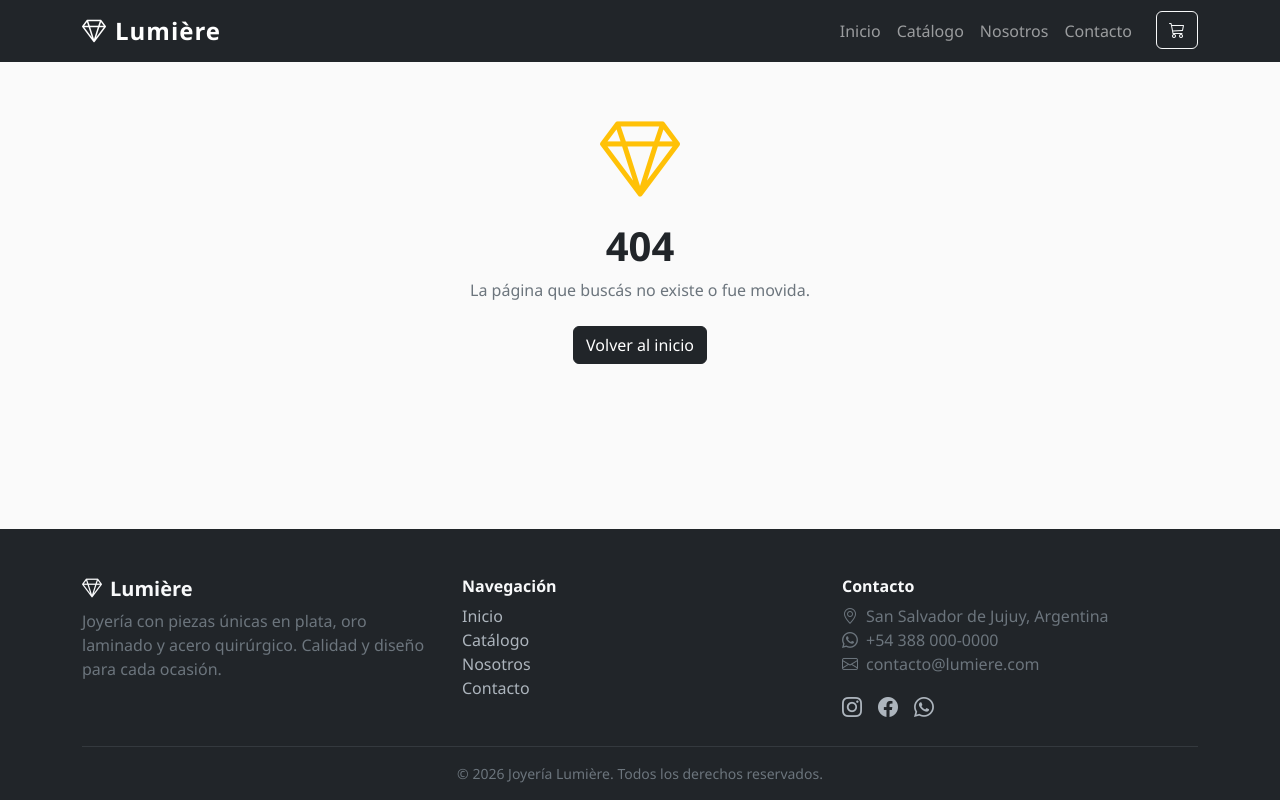
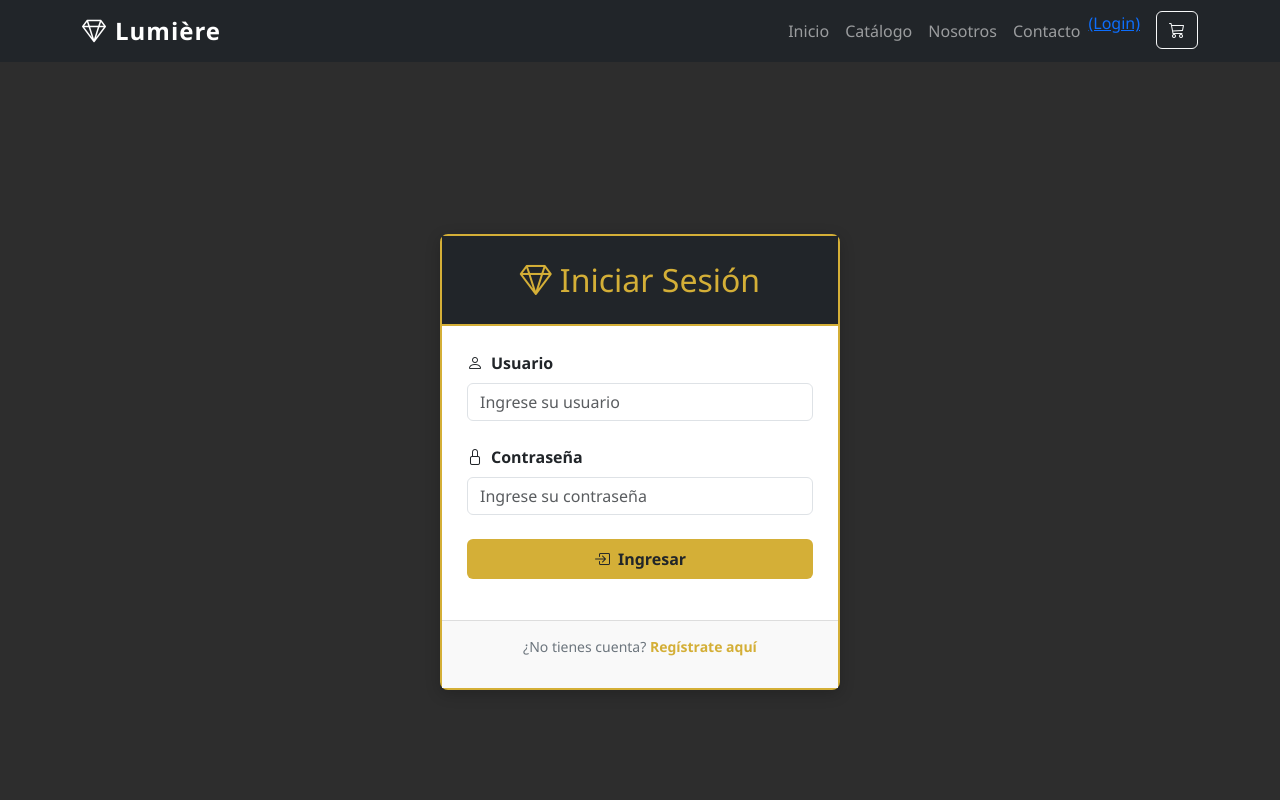
Before and after one commit to Chris213-boop/proyfrontendgrupo12, an Angular app: page /login in a window 1280 px wide. Shown: the top 800 px of the page. Built offline with nearby package versions, Linux system fonts and the light colour scheme.

Commit message:
Agrego login

```diff
--- a/src/app/app.routes.ts
+++ b/src/app/app.routes.ts
@@ -8,6 +8,7 @@ import { Contacto } from './pages/contacto/contacto';
 import { Carrito } from './pages/carrito/carrito';
 import { Checkout } from './pages/checkout/checkout';
 import { NotFound } from './pages/not-found/not-found';
+import { LoginForm } from './components/login-form/login-form';
 
 export const routes: Routes = [
   { path: '', component: Home, title: 'Joyería Lumière | Inicio' },
@@ -18,5 +19,7 @@ export const routes: Routes = [
   { path: 'contacto', component: Contacto, title: 'Joyería Lumière | Contacto' },
   { path: 'carrito', component: Carrito, title: 'Joyería Lumière | Carrito' },
   { path: 'checkout', component: Checkout, title: 'Joyería Lumière | Checkout' },
+  { path: 'login', component: LoginForm},
   { path: '**', component: NotFound, title: 'Página no encontrada' }
+
 ];
--- /dev/null
+++ b/src/app/components/login-form/login-form.css
@@ -0,0 +1,56 @@
+.login-container {
+  min-height: 100vh;
+  display: flex;
+  align-items: center;
+  justify-content: center;
+  background-color: #2d2d2d;
+  padding: 20px;
+}
+
+.login-card {
+  width: 100%;
+  max-width: 400px;
+  background: #fff;
+  border-radius: 8px;
+  box-shadow: 0 4px 15px rgba(0, 0, 0, 0.2);
+  border: 2px solid #d4af37;
+}
+
+.login-header {
+  background-color: #212529;
+  padding: 25px 20px;
+  text-align: center;
+  border-bottom: 2px solid #d4af37;
+}
+
+.login-header h2 {
+  color: #d4af37;
+  margin: 0;
+}
+
+.login-form {
+  padding: 25px;
+}
+
+.btn-login {
+  background-color: #d4af37;
+  color: #212529;
+  border: none;
+}
+
+.btn-login:hover {
+  background-color: #c9a227;
+  color: #212529;
+}
+
+.login-footer {
+  padding: 15px 25px;
+  background-color: #f9f9f9;
+  border-top: 1px solid #ddd;
+  text-align: center;
+}
+
+.login-footer a {
+  color: #d4af37;
+  font-weight: 600;
+}
--- /dev/null
+++ b/src/app/components/login-form/login-form.html
@@ -0,0 +1,38 @@
+<div class="login-container">
+    <div class="login-card">
+        <div class="login-header">
+            <h2 class="text-center">
+                <i class="bi bi-gem me-2"></i>Iniciar Sesión
+            </h2>
+        </div>
+        <form name="form" class="login-form">
+            <div class="form-group mb-4">
+                <label for="username" class="form-label fw-bold">
+                    <i class="bi bi-person me-2"></i>Usuario
+                </label>
+                <input type="text" class="form-control" id="username" name="username" [(ngModel)]="userform.username"
+                    placeholder="Ingrese su usuario" required />
+            </div>
+            <div class="form-group mb-4">
+                <label for="password" class="form-label fw-bold">
+                    <i class="bi bi-lock me-2"></i>Contraseña
+                </label>
+                <input type="password" class="form-control" id="password" name="password"
+                    [(ngModel)]="userform.password" placeholder="Ingrese su contraseña" required />
+            </div>
+            @if (msglogin) {
+            <div class="alert alert-danger alert-dismissible fade show mb-4" role="alert">
+                <i class="bi bi-exclamation-circle me-2"></i>
+                <strong>Error:</strong> {{ msglogin }}
+                <button type="button" class="btn-close" (click)="msglogin = ''" aria-label="Close"></button>
+            </div>
+            }
+            <button type="button" class="btn btn-login w-100 fw-bold py-2 mb-3" (click)="login()">
+                <i class="bi bi-box-arrow-in-right me-2"></i>Ingresar
+            </button>
+        </form>
+        <div class="login-footer text-center text-secondary small">
+            <p>¿No tienes cuenta? <a href="#" class="text-decoration-none">Regístrate aquí</a></p>
+        </div>
+    </div>
+</div>
--- /dev/null
+++ b/src/app/components/login-form/login-form.ts
@@ -0,0 +1,48 @@
+import { Component } from '@angular/core';
+import { ActivatedRoute, Router } from '@angular/router';
+import { Usuario } from '../../models/usuario';
+import { LoginApi } from '../../services/login-api';
+import { CommonModule } from '@angular/common';
+import { FormsModule } from '@angular/forms';
+@Component({
+  selector: 'app-login-form',
+  imports: [CommonModule, FormsModule],
+  templateUrl: './login-form.html',
+  styleUrl: './login-form.css',
+})
+export class LoginForm {
+  userform: Usuario = new Usuario(); //usuario mapeado al formulario
+  returnUrl!: string;
+  msglogin!: string; // mensaje que indica si no paso el loguin
+  constructor(
+    private route: ActivatedRoute,
+    private router: Router,
+    private loginApi: LoginApi) {
+  }
+  ngOnInit() {
+    this.returnUrl = this.route.snapshot.queryParams['returnUrl'] || '/';
+  }
+  login() {
+    this.loginApi.login(this.userform.username, this.userform.password)
+      .subscribe(
+        (result) => {
+          var user = result;
+          if (user.status == 1) {
+            //guardamos el user en cookies en el cliente
+            sessionStorage.setItem("user", user.username);
+            sessionStorage.setItem("userid", user.userid);
+            sessionStorage.setItem("perfil", user.perfil);
+            //redirigimos a home o a pagina que llamo
+            this.router.navigateByUrl(this.returnUrl);
+          } else {
+            //usuario no encontrado muestro mensaje en la vista
+            this.msglogin = "Credenciales incorrectas..";
+          }
+        },
+        error => {
+          alert("Error de conexion");
+          console.log("error en conexion");
+          //console.log(error);
+        });
+  }
+}
--- a/src/app/components/navbar/navbar.html
+++ b/src/app/components/navbar/navbar.html
@@ -10,7 +10,8 @@
     <div class="collapse navbar-collapse" id="navbarMenu">
       <ul class="navbar-nav ms-auto mb-2 mb-lg-0 text-center">
         <li class="nav-item">
-          <a class="nav-link" routerLink="/" routerLinkActive="active" [routerLinkActiveOptions]="{exact: true}">Inicio</a>
+          <a class="nav-link" routerLink="/" routerLinkActive="active"
+            [routerLinkActiveOptions]="{exact: true}">Inicio</a>
         </li>
         <li class="nav-item">
           <a class="nav-link" routerLink="/catalogo" routerLinkActive="active">Catálogo</a>
@@ -21,6 +22,15 @@
         <li class="nav-item">
           <a class="nav-link" routerLink="/contacto" routerLinkActive="active">Contacto</a>
         </li>
+        <div>
+          @if (!loginApi.userLoggedIn()) {
+          <a [routerLink]="['login']">(Login)</a>
+          } @else {
+          <a [routerLink]="['login']" (click)="logout()">
+            {{ loginApi.userLogged() }} (logout)
+          </a>
+          }
+        </div>
         <li class="nav-item ms-lg-3 mt-2 mt-lg-0">
           <a class="btn btn-outline-light position-relative" routerLink="/carrito">
             <i class="bi bi-cart3"></i>
--- a/src/app/components/navbar/navbar.ts
+++ b/src/app/components/navbar/navbar.ts
@@ -2,6 +2,7 @@ import { Component, OnInit, ChangeDetectorRef } from '@angular/core';
 import { CommonModule } from '@angular/common';
 import { RouterLink, RouterLinkActive } from '@angular/router';
 import { CarritoService } from '../../services/carrito';
+import { LoginApi } from '../../services/login-api';
 
 @Component({
   selector: 'app-navbar',
@@ -15,7 +16,8 @@ export class Navbar implements OnInit {
 
   constructor(
     private carritoService: CarritoService,
-    private cdr: ChangeDetectorRef
+    private cdr: ChangeDetectorRef,
+    public loginApi: LoginApi
   ) {}
 
   ngOnInit(): void {
@@ -24,4 +26,8 @@ export class Navbar implements OnInit {
       this.cdr.detectChanges();
     });
   }
+
+  logout() {
+    this.loginApi.logout();
+  }
 }
--- /dev/null
+++ b/src/app/models/usuario.ts
@@ -0,0 +1,17 @@
+export class Usuario {
+id!: string;
+username!: string;
+password!: string;
+nombres!: string;
+apellido!: string;
+perfil!: string;
+constructor(id:string="", username:string="", password:string="", nombres:string="",
+apellido:string="", perfil:string=""){
+this.id = id;
+this.username = username;
+this.password = password;
+this.nombres = nombres;
+this.apellido = apellido;
+this.perfil = perfil;
+}
+}
--- /dev/null
+++ b/src/app/services/login-api.ts
@@ -0,0 +1,48 @@
+import { HttpClient, HttpHeaders } from '@angular/common/http';
+import { Injectable } from '@angular/core';
+import { Observable } from 'rxjs';
+@Injectable({
+  providedIn: 'root',
+})
+export class LoginApi {
+  hostBase: string;
+  constructor(private _http: HttpClient) {
+    this.hostBase = "http://localhost:3000/api/usuario/";
+  }
+  public login(username: string, password: string): Observable<any> {
+    const httpOption = {
+      headers: new HttpHeaders({
+        'Content-Type': 'application/json'
+      })
+    }
+    let body = JSON.stringify({ username: username, password: password });
+    return this._http.post(this.hostBase + 'login', body, httpOption);
+  }
+  public logout() {
+    //borro el vble almacenado mediante el storage
+    sessionStorage.removeItem("user");
+    sessionStorage.removeItem("perfil");
+    sessionStorage.removeItem("userid");
+  }
+  public userLoggedIn() {
+    var resultado = false;
+    var usuario = sessionStorage.getItem("user");
+    if (usuario != null) {
+      resultado = true;
+    }
+    return resultado;
+  }
+  public userLogged() {
+    var usuario = sessionStorage.getItem("user");
+    return usuario;
+  }
+  public idLogged() {
+    var id = sessionStorage.getItem("userid");
+    return id;
+  }
+
+  public getPerfil() {
+    var perfil = sessionStorage.getItem("perfil");
+    return perfil;
+  }
+}
```
